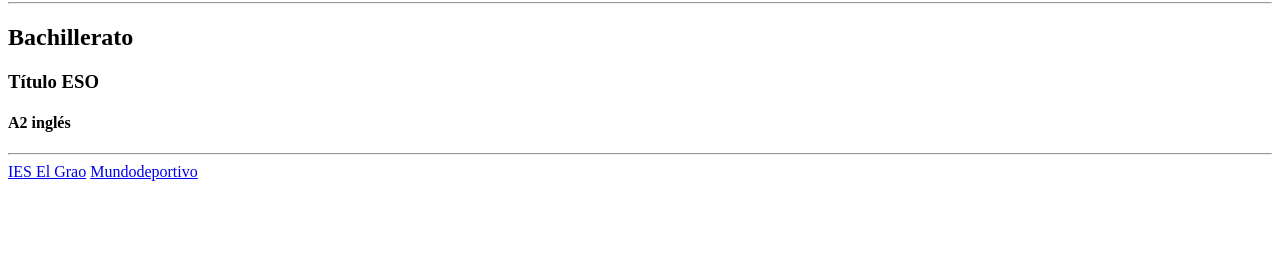
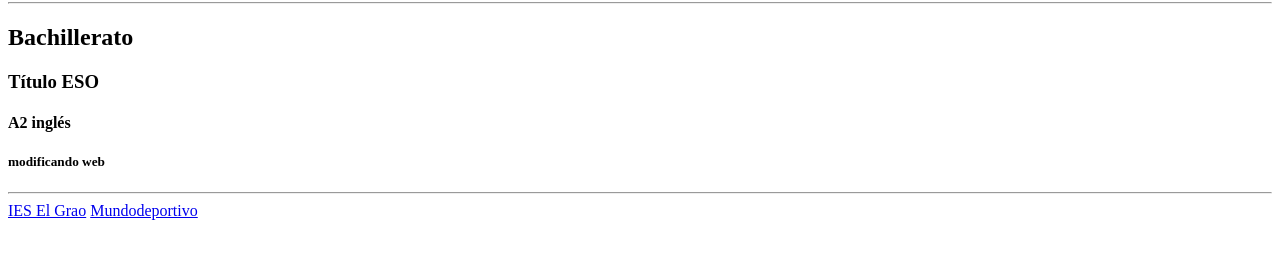
Before and after one commit to RichardguzM/test1, a plain HTML site: page Index.html in a window 1280 px wide. Shown: the part 78-336 px from the top of the page. Drawn offline with Linux system fonts and the light colour scheme.

Commit message:
añadido  h5. creo html

```diff
--- a/Index.html
+++ b/Index.html
@@ -11,6 +11,7 @@
 <h2>Bachillerato</h2>
 <h3>Título ESO</h3>
 <h4>A2 inglés</h4>
+<h5>modificando web</h5>
     <hr>
 <a href="https://mestreacasa.gva.es/web/ieselgrao">IES El Grao</a> <a href="https://www.mundodeportivo.com/" target="blank">Mundodeportivo</a>
 
```
Also changed, not shown: estilo.css (added).
